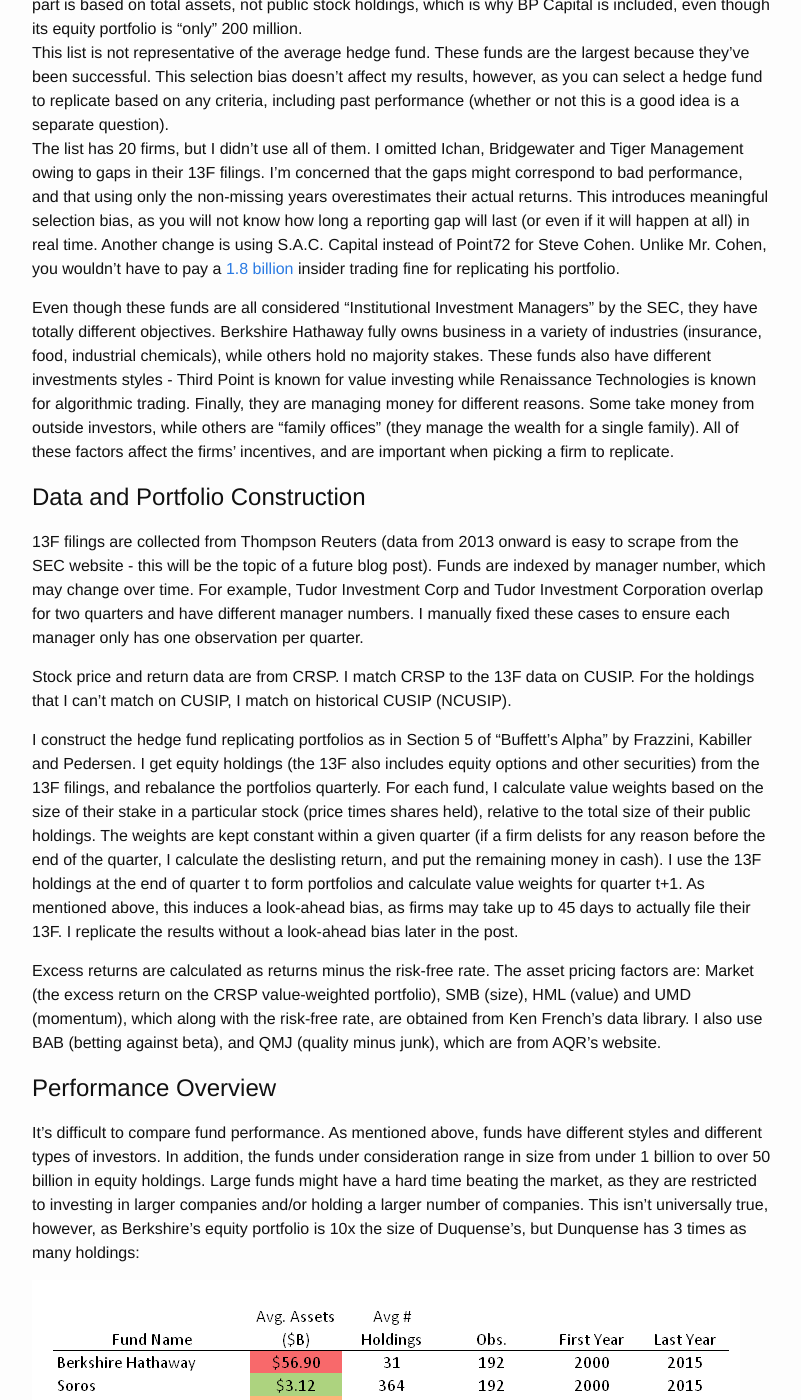
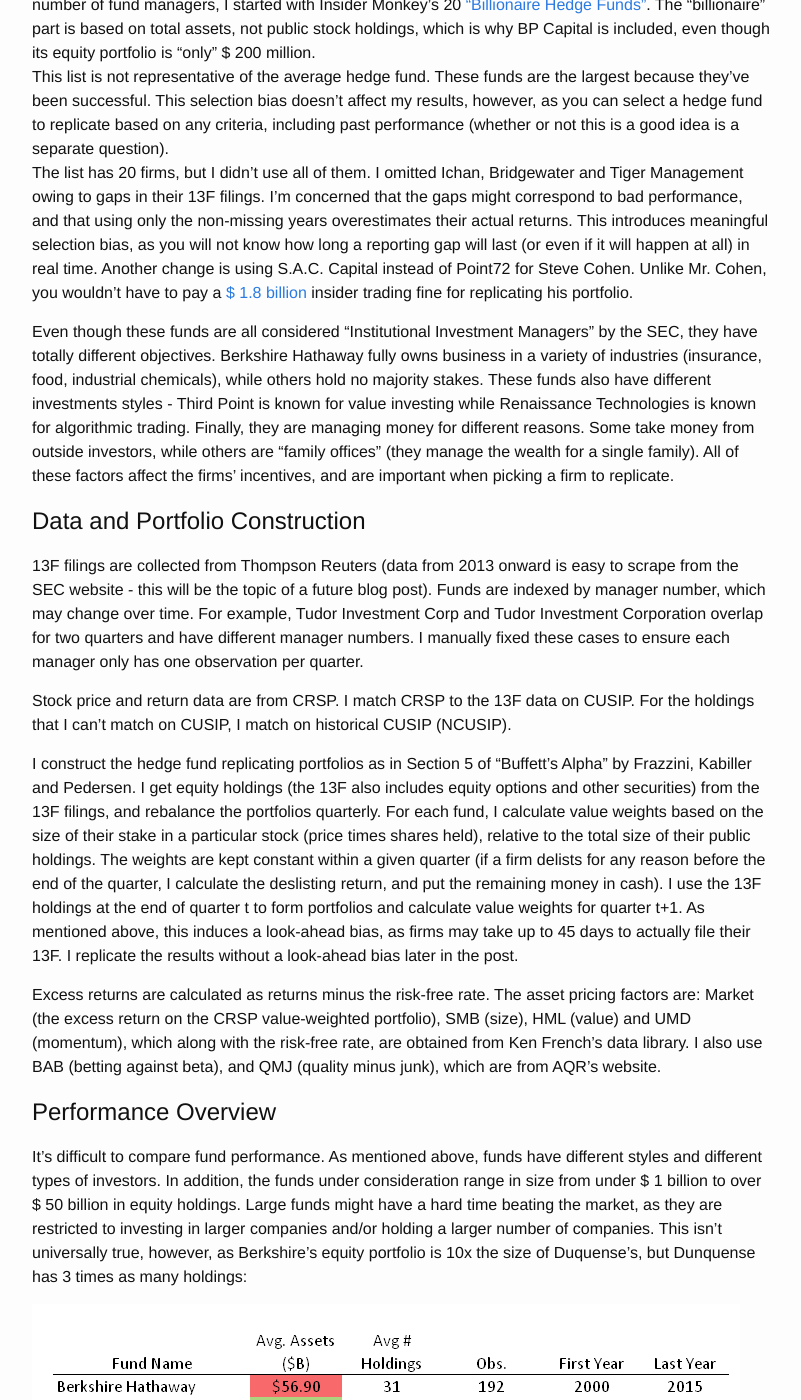
Before and after one commit to mcsammon/mcsammon.github.io, a Jekyll site: the page built from _posts/2016-08-08-13f.markdown, in a window 1280 px wide and 1400 px high, scrolled down 641 px. Shown: the whole window, without its empty margins (238-1039 px from the left). Built offline with Jekyll 4.4.1, drawn with Linux system fonts in a browser that asks for light colours; some of the changed text lies outside the part shown.

Commit message:
Fix Typos in Yester'days Post

```diff
--- a/_posts/2016-08-08-post.markdown
+++ b/_posts/2016-08-08-13f.markdown
@@ -7,13 +7,13 @@
 
 # SEC Filings
 
-No hedge fund will tell you exactly how their strategy works, but every quarter, institutions managing over 100 Million must report specific holdings in 13F filings (see <a href="https://www.sec.gov/answers/form13f.htm">here</a> for more information).  This information isn't enough to exactly replicate a hedge fund's equity portfolio, as you only get end of quarter holdings.  For example: If a fund enters and exits a position within a quarter, it won't show up in the 13F.  Further, there is a delay of up to 45 days between the end of the quarter and the 13F filing.
+No hedge fund will tell you exactly how their strategy works, but every quarter, institutions managing over \$ 100 million must report specific holdings in 13F filings (see <a href="https://www.sec.gov/answers/form13f.htm">the SEC's website</a> for more information).  This information isn't enough to exactly replicate a hedge fund's equity portfolio, as you only get end of quarter holdings.  For example: If a fund enters and exits a position within a quarter, it won't show up in the 13F.  Further, there is a delay of up to 45 days between the end of the quarter and the 13F filing.
 
 # Manager Selection
 
-According to <a href="http://www.reuters.com/article/us-hedgefunds-launches-idUSKBN0OZ1KF20150619">Reuters</a>, there were over 10,000 hedge funds operating in 2015.  To get a manageable number of fund managers, I started with Insider Monkey's 20 <a href="http://www.insidermonkey.com/hedge-fund/">"Billionaire Hedge Funds"</a>. The "billionaire" part is based on total assets, not public stock holdings, which is why BP Capital is included, even though its equity portfolio is "only" 200 million. <br />
+According to <a href="http://www.reuters.com/article/us-hedgefunds-launches-idUSKBN0OZ1KF20150619">Reuters</a>, there were over 10,000 hedge funds operating in 2015.  To get a manageable number of fund managers, I started with Insider Monkey's 20 <a href="http://www.insidermonkey.com/hedge-fund/">"Billionaire Hedge Funds"</a>. The "billionaire" part is based on total assets, not public stock holdings, which is why BP Capital is included, even though its equity portfolio is "only" \$ 200 million. <br />
 This list is not representative of the average hedge fund.  These funds are the largest because they've been successful.  This selection bias doesn't affect my results, however, as you can select a hedge fund to replicate based on any criteria, including past performance (whether or not this is a good idea is a separate question). <br />
-The list has 20 firms, but I didn't use all of them.  I omitted Ichan, Bridgewater and Tiger Management owing to gaps in their 13F filings.  I'm concerned that the gaps might correspond to bad performance, and that using only the non-missing years overestimates their actual returns.  This introduces meaningful selection bias, as you will not know how long a reporting gap will last (or even if it will happen at all) in real time. Another change is using S.A.C. Capital instead of Point72 for Steve Cohen.  Unlike Mr. Cohen, you wouldn't have to pay a <a href="http://www.bloomberg.com/news/articles/2014-04-10/sac-judge-approves-record-insider-trading-accord-with-u-s">1.8 billion</a> insider trading fine for replicating his portfolio. <br />
+The list has 20 firms, but I didn't use all of them.  I omitted Ichan, Bridgewater and Tiger Management owing to gaps in their 13F filings.  I'm concerned that the gaps might correspond to bad performance, and that using only the non-missing years overestimates their actual returns.  This introduces meaningful selection bias, as you will not know how long a reporting gap will last (or even if it will happen at all) in real time. Another change is using S.A.C. Capital instead of Point72 for Steve Cohen.  Unlike Mr. Cohen, you wouldn't have to pay a <a href="http://www.bloomberg.com/news/articles/2014-04-10/sac-judge-approves-record-insider-trading-accord-with-u-s">\$ 1.8 billion</a> insider trading fine for replicating his portfolio. <br />
 
 Even though these funds are all considered "Institutional Investment Managers" by the SEC, they have totally different objectives.  Berkshire Hathaway fully owns business in a variety of industries (insurance, food, industrial chemicals), while others hold no majority stakes.  These funds also have different investments styles - Third Point is known for value investing while Renaissance Technologies is known for algorithmic trading.  Finally, they are managing money for different reasons.  Some take money from outside investors, while others are "family offices" (they manage the wealth for a single family).  All of these factors affect the firms' incentives, and are important when picking a firm to replicate. <br />
 
@@ -29,7 +29,7 @@
 
 # Performance Overview
 
-It's difficult to compare fund performance.  As mentioned above, funds have different styles and different types of investors.  In addition, the funds under consideration range in size from under 1 billion to over 50 billion in equity holdings.  Large funds might have a hard time beating the market, as they are restricted to investing in larger companies and/or holding a larger number of companies.  This isn't universally true, however, as Berkshire's equity portfolio is 10x the size of Duquense's, but Dunquense has 3 times as many holdings:  <br />
+It's difficult to compare fund performance.  As mentioned above, funds have different styles and different types of investors.  In addition, the funds under consideration range in size from under \$ 1 billion to over \$ 50 billion in equity holdings.  Large funds might have a hard time beating the market, as they are restricted to investing in larger companies and/or holding a larger number of companies.  This isn't universally true, however, as Berkshire's equity portfolio is 10x the size of Duquense's, but Dunquense has 3 times as many holdings:  <br />
 
 ![fig](/Post_Images/8_8_2016/Basic_Facts.PNG) <br />
 
```
